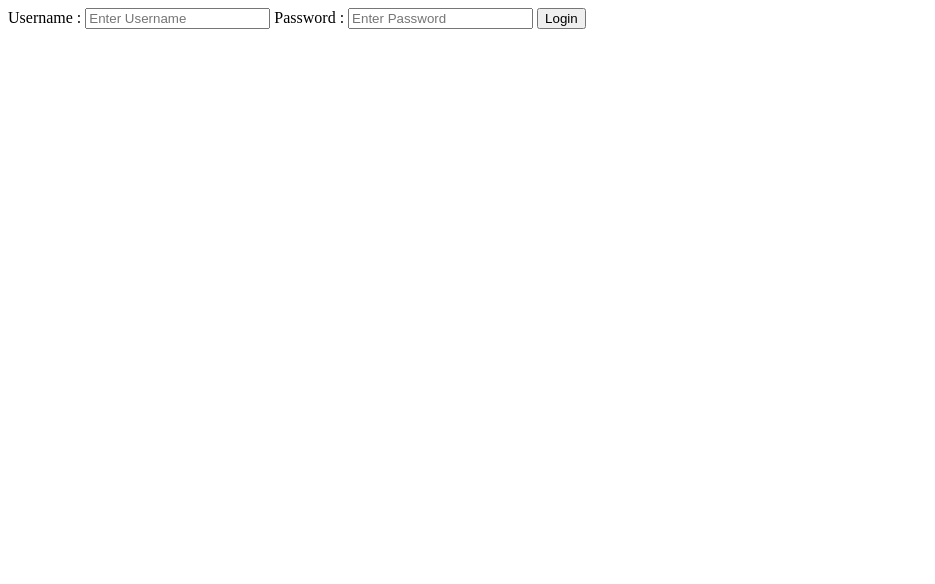
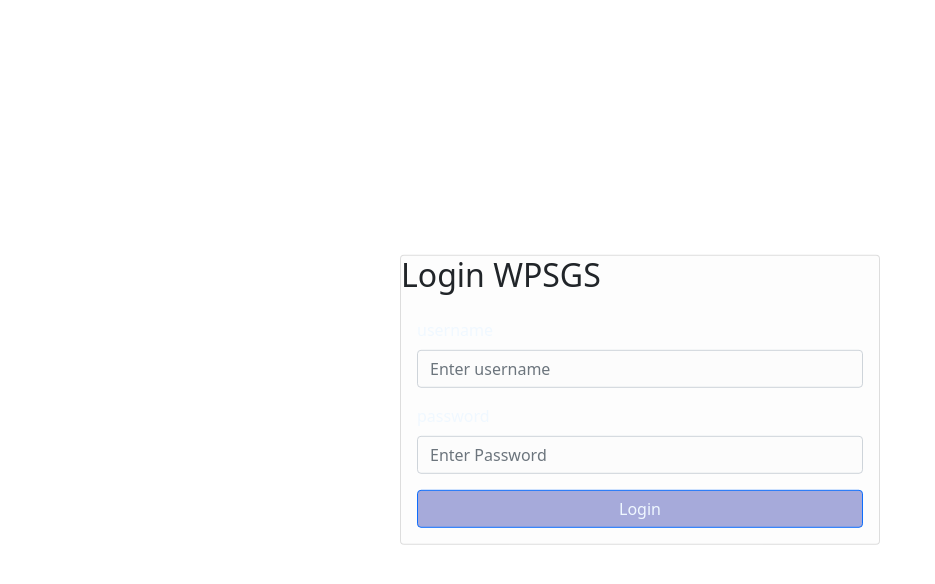
Before and after one commit to Monkeyyyyyyyyyyyyyyyyyyyyyyyyyyyyyyy/The-Overlook-Hotel, a plain HTML site: page login.html in a window 1280 px wide. Shown: the whole page, without its empty margins (0-935 px from the left). Drawn offline with nearby package versions, Linux system fonts and the light colour scheme.

Commit message:
login.html

```diff
--- a/login.html
+++ b/login.html
@@ -1,38 +1,66 @@
 <!DOCTYPE html>
 <html lang="en">
+
 <head>
     <meta charset="UTF-8">
     <meta name="viewport" content="width=device-width, initial-scale=1.0">
+    <link rel="stylesheet" type="text/css" href="style1.css">
+    <link href="https://cdn.jsdelivr.net/npm/bootstrap@5.0.2/dist/css/bootstrap.min.css" rel="stylesheet"
+        integrity="sha384-EVSTQN3/azprG1Anm3QDgpJLIm9Nao0Yz1ztcQTwFspd3yD65VohhpuuCOmLASjC" crossorigin="anonymous">
+    <link rel="preconnect" href="https://fonts.googleapis.com">
+    <link rel="preconnect" href="https://fonts.gstatic.com" crossorigin>
+    <link href="https://fonts.googleapis.com/css2?family=Lemon&display=swap" rel="stylesheet">
     <title>Login</title>
 </head>
+
 <body>
-    <div class="container">
-        <label for="username">Username :</label>
-        <input type="text" id="username" placeholder="Enter Username">
-        <label for="password">Password :</label>
-        <input type="password" id="password" placeholder="Enter Password">
-        <button onclick="login()">Login</button>
+    <div class="tb " >
+        <div class="card position-absolute top-50 start-50 translate-middle"
+            style="width: 30rem; background-color: #f4f4f434;">
+            <h2>Login WPSGS</h2>
+            <div class="card-body">
+                <div class="mb-3">
+                    <label for="formGroupExampleInput" class="form-label" style="color: aliceblue;">username</label>
+                    <input type="text" class="form-control" id="username" placeholder="Enter username"
+                        style="background-color: #f4f4f434; color: aliceblue;">
+                </div>
+                <div class="mb-3">
+                    <label for="formGroupExampleInput2" class="form-label" style="color: aliceblue;">password</label>
+                    <input type="password" class="form-control" id="password" placeholder="Enter Password"
+                        style="background-color: #f4f4f434; color: aliceblue;">
+                </div>
+                <div class="d-grid gap-2">
+                    <button onclick="login()" class="btn btn-primary" type="button"
+                        style="background-color: #6066be8c; color: aliceblue;">Login</button>
+                </div>
+            </div>
+        </div>
     </div>
 </body>
+
 <script type="text/javascript">
     function login(){
         var username = document.getElementById('username').value;
         var password = document.getElementById('password').value;
 
-        var correctUsername = '12345';
-        var correctPassword = 'ABCDE';
-        var correctUsername2 = '123456';
-        var correctPassword2 = 'ABCDEF';
+        var correctUsername = 'Cecil Stedman';
+        var correctPassword = 'GDADirector';
+        var correctUsername2 = 'Donald Ferguson';
+        var correctPassword2 = 'GDaDirectorAssistant';
 
         if(username === correctUsername && password === correctPassword) {
-            alert('Login Success');
+            alert('Welcome, Cecil Stedman');
             window.location.href = 'latihan1.html';
         } else if(username === correctUsername2 && password === correctPassword2) {
-            alert('Login Success');
+            alert('welcome, DOnald Ferguson');
             window.location.href = 'latihan1.html';
         } else {
             alert('Login Failed');
         }
     }
 </script>
+<script src="https://cdn.jsdelivr.net/npm/bootstrap@5.0.2/dist/js/bootstrap.bundle.min.js"
+integrity="sha384-MrcW6ZMFYlzcLA8Nl+NtUVF0sA7MsXsP1UyJoMp4YLEuNSfAP+JcXn/tWtIaxVXM"
+crossorigin="anonymous"></script>
+
 </html>
```
